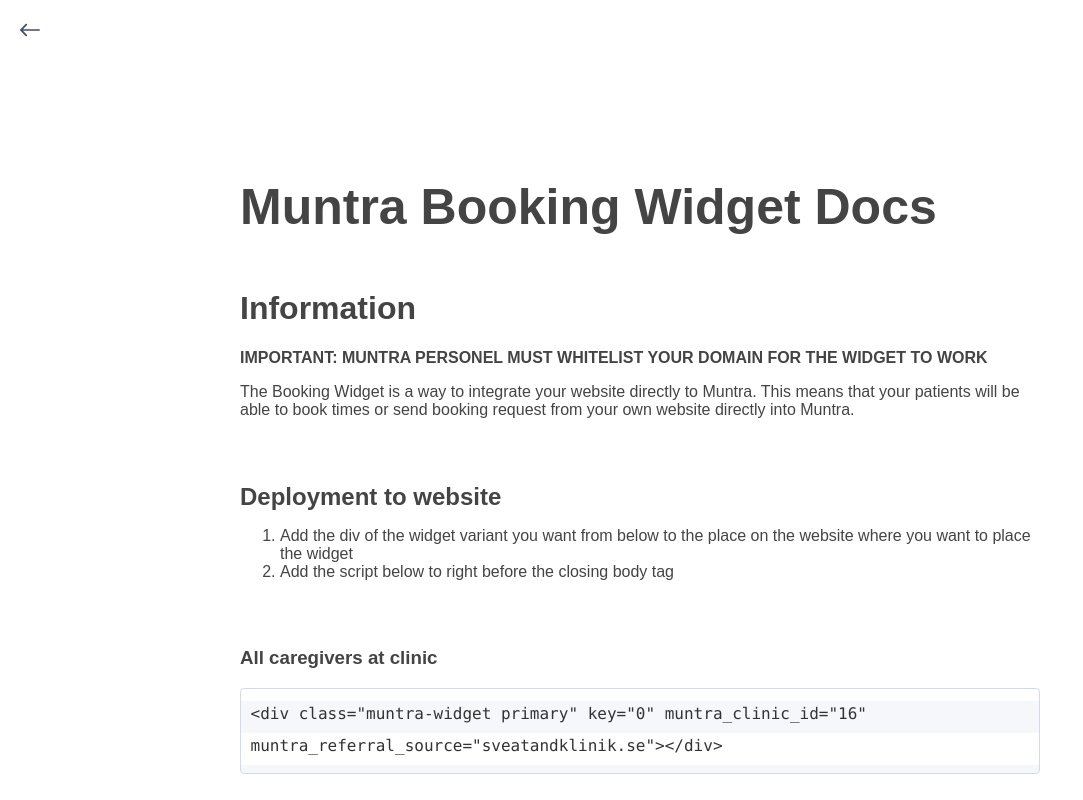
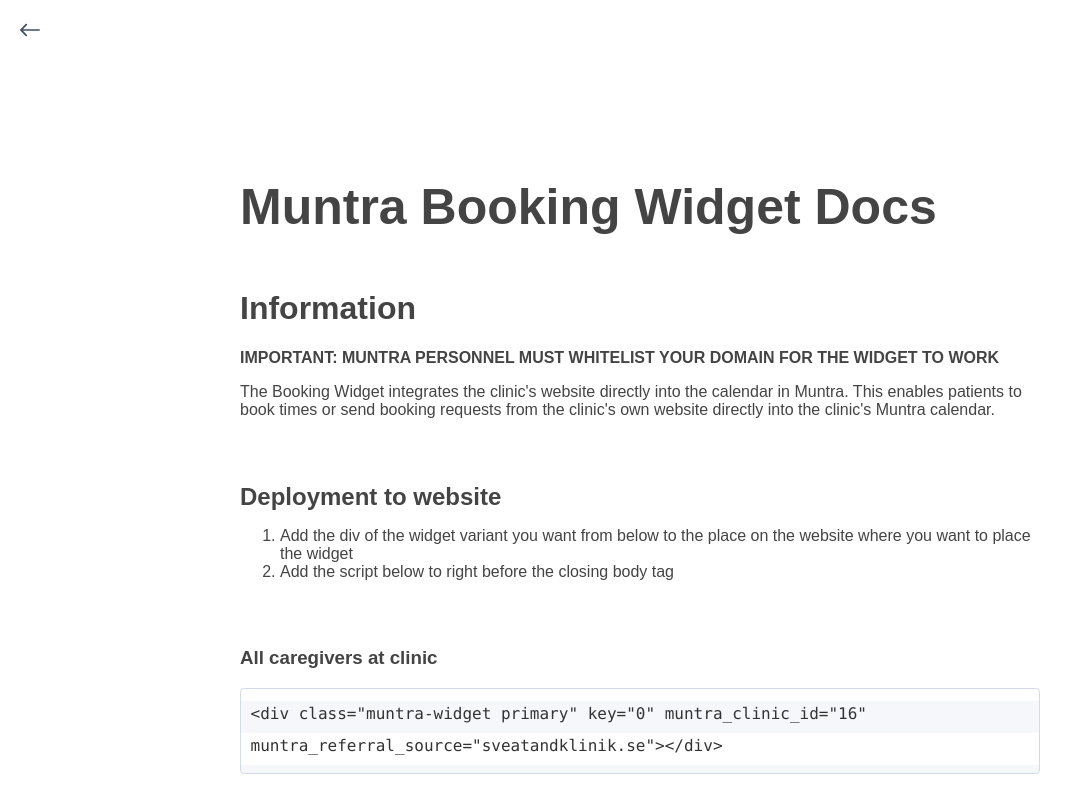
Before and after one commit to muntra-dev/muntra-docs, a React (Create React App) app: page / in a window 1280 px wide. Both pictures are taken after a click on the button 640 px from the left and 375 px from the top of the page. Shown: the top 800 px of the page, without its empty margins (0-1083 px from the left). Built offline with nearby package versions, Linux system fonts and the light colour scheme.

Commit message:
String Adjustments

```diff
--- a/public/index.html
+++ b/public/index.html
@@ -10,34 +10,12 @@
       content="Collection of docs for widget and tech provided by Muntra AB"
     />
     <link rel="apple-touch-icon" href="%PUBLIC_URL%/logo192.png" />
-    <!--
-      manifest.json provides metadata used when your web app is installed on a
-      user's mobile device or desktop. See https://developers.google.com/web/fundamentals/web-app-manifest/
-    -->
     <link rel="manifest" href="%PUBLIC_URL%/manifest.json" />
-    <!--
-      Notice the use of %PUBLIC_URL% in the tags above.
-      It will be replaced with the URL of the `public` folder during the build.
-      Only files inside the `public` folder can be referenced from the HTML.
-
-      Unlike "/favicon.ico" or "favicon.ico", "%PUBLIC_URL%/favicon.ico" will
-      work correctly both with client-side routing and a non-root public URL.
-      Learn how to configure a non-root public URL by running `npm run build`.
-    -->
     <title>Muntra Docs</title>
   </head>
   <body>
     <noscript>You need to enable JavaScript to run this app.</noscript>
     <div id="root"></div>
-    <!--
-      This HTML file is a template.
-      If you open it directly in the browser, you will see an empty page.
-
-      You can add webfonts, meta tags, or analytics to this file.
-      The build step will place the bundled scripts into the <body> tag.
-
-      To begin the development, run `npm start` or `yarn start`.
-      To create a production bundle, use `npm run build` or `yarn build`.
-    -->
+    <div class="muntra-pixel" pixel_id="1"></div>
   </body>
 </html>
--- a/src/components/BookingWidget/index.js
+++ b/src/components/BookingWidget/index.js
@@ -18,13 +18,14 @@
           <h1 className='mainHeader'>Muntra Booking Widget Docs</h1>
           <h1>Information</h1>
           <b>
-            IMPORTANT: MUNTRA PERSONEL MUST WHITELIST YOUR DOMAIN FOR THE WIDGET
-            TO WORK
+            IMPORTANT: MUNTRA PERSONNEL MUST WHITELIST YOUR DOMAIN FOR THE
+            WIDGET TO WORK
           </b>
           <p>
-            The Booking Widget is a way to integrate your website directly to
-            Muntra. This means that your patients will be able to book times or
-            send booking request from your own website directly into Muntra.
+            The Booking Widget integrates the clinic's website directly into the
+            calendar in Muntra. This enables patients to book times or send
+            booking requests from the clinic's own website directly into the
+            clinic's Muntra calendar.
           </p>
           <h2>Deployment to website</h2>
           <ol>
--- a/src/components/ReferralWidget/index.js
+++ b/src/components/ReferralWidget/index.js
@@ -16,7 +16,7 @@
         <h1 className='mainHeader'>Muntra Referral Widget Docs</h1>
         <h1>Information</h1>
         <b>
-          IMPORTANT: MUNTRA PERSONEL MUST WHITELIST YOUR DOMAIN FOR THE WIDGET
+          IMPORTANT: MUNTRA PERSONNEL MUST WHITELIST YOUR DOMAIN FOR THE WIDGET
           TO WORK
         </b>
         <p>
@@ -27,8 +27,7 @@
         <h2>Deployment to website</h2>
         <ol>
           <li className='has-line-data' data-line-start={8} data-line-end={9}>
-            Add the div below to the place on the website where you want the
-            widget
+            Add the widget's div element where it should be visible on the page
           </li>
           <li className='has-line-data' data-line-start={9} data-line-end={10}>
             Add the script below to right before the closing body tag
--- a/src/components/TrackingWidget/index.js
+++ b/src/components/TrackingWidget/index.js
@@ -1,6 +1,15 @@
-import React from "react";
+import React, { useEffect } from "react";
 
 function TrackingWidget() {
+  useEffect(() => {
+    const script = document.createElement("script");
+
+    script.src = "https://muntra-dev.github.io/index.js";
+    script.async = true;
+
+    document.body.appendChild(script);
+  }, []);
+
   return (
     <div className='auto-margin page-body'>
       <div className='flex-column'>
```
